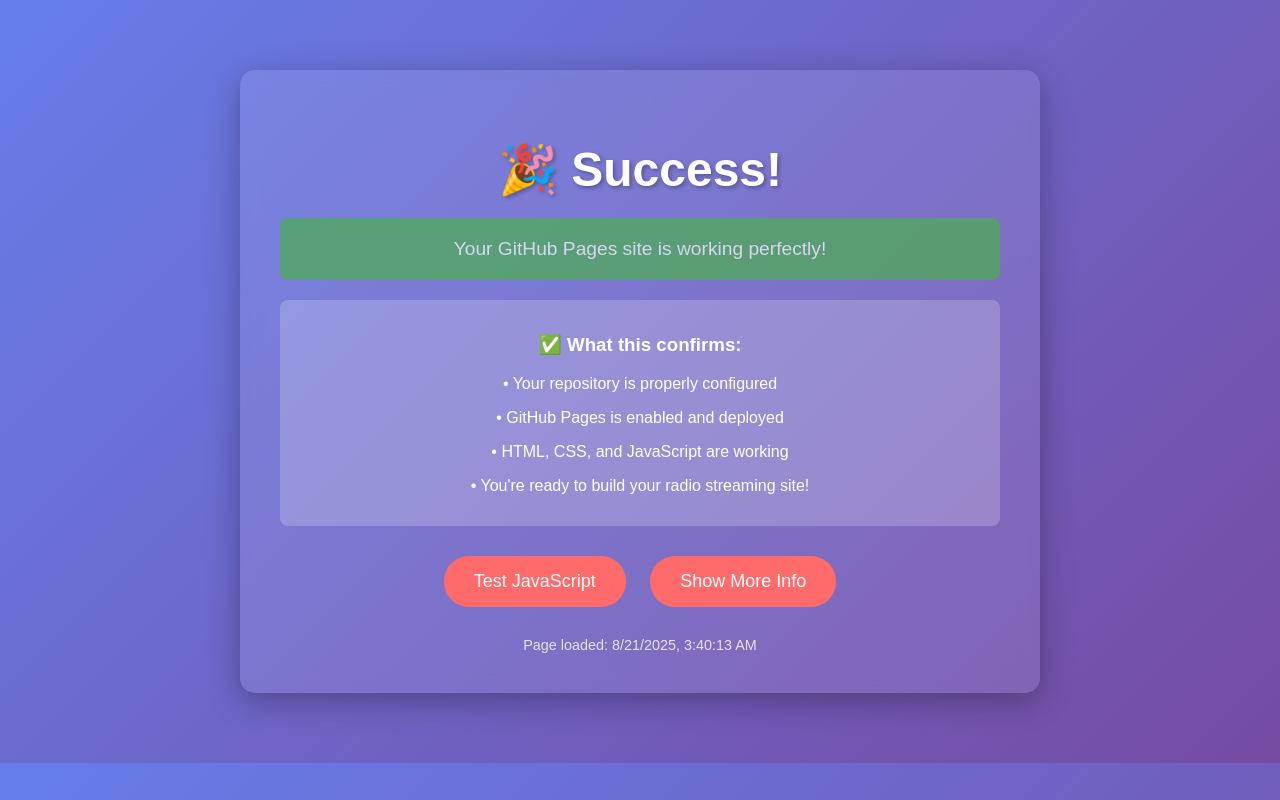
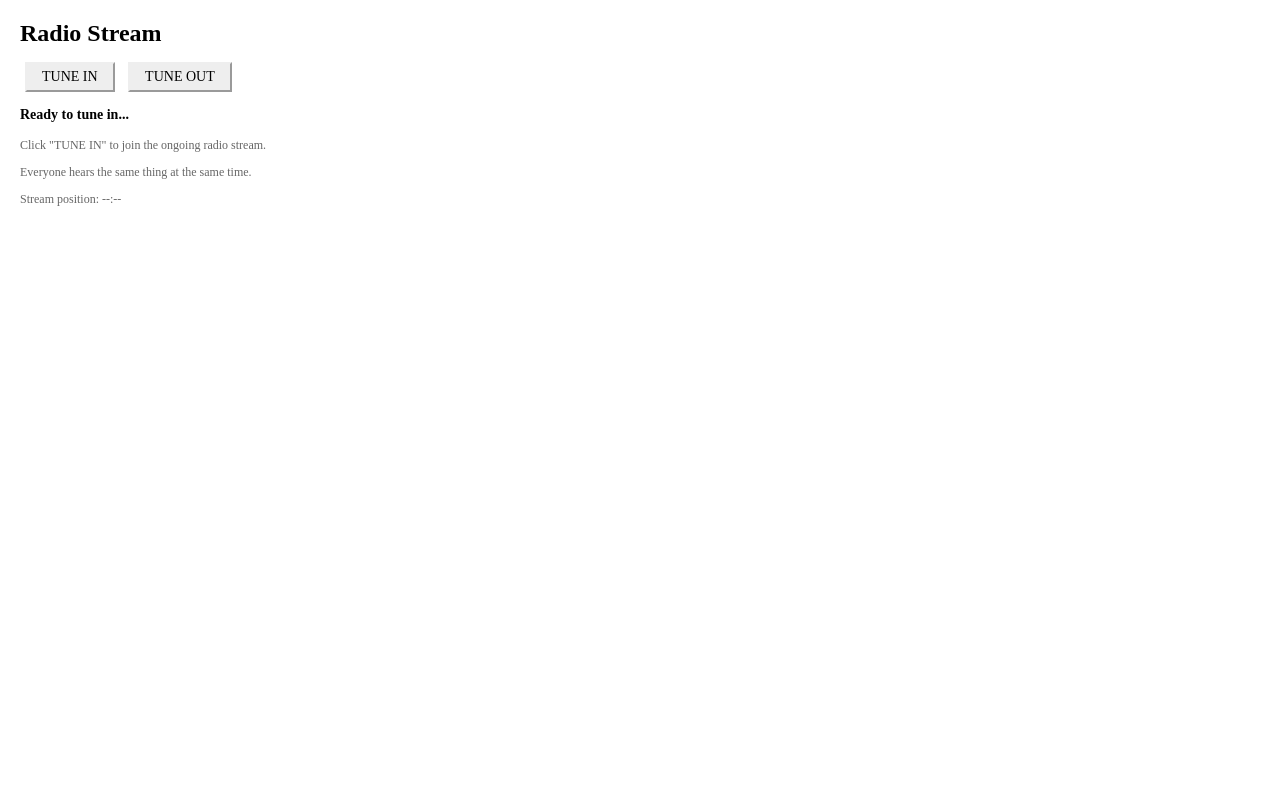
Before and after one commit to try-electronic-store/tryelectronicstore.com, a plain HTML site: page index.html in a window 1280 px wide. Drawn offline with Linux system fonts and the light colour scheme.

Commit message:
Update index.html

```diff
--- a/index.html
+++ b/index.html
@@ -1,145 +1,159 @@
 <!DOCTYPE html>
-<html lang="en">
+<html>
 <head>
+    <title>Radio Stream</title>
     <meta charset="UTF-8">
-    <meta name="viewport" content="width=device-width, initial-scale=1.0">
-    <title>GitHub Pages Test</title>
     <style>
         body {
-            font-family: Arial, sans-serif;
-            max-width: 800px;
-            margin: 50px auto;
-            padding: 20px;
-            background: linear-gradient(135deg, #667eea 0%, #764ba2 100%);
-            color: white;
-            text-align: center;
-        }
-
-        .container {
-            background: rgba(255, 255, 255, 0.1);
-            padding: 40px;
-            border-radius: 15px;
-            backdrop-filter: blur(10px);
-            box-shadow: 0 8px 32px rgba(0, 0, 0, 0.3);
+            font-family: Times New Roman, serif;
+            background-color: white;
+            color: black;
+            margin: 20px;
+            font-size: 14px;
         }
 
         h1 {
-            font-size: 3em;
-            margin-bottom: 20px;
-            text-shadow: 2px 2px 4px rgba(0, 0, 0, 0.3);
+            font-size: 24px;
+            margin-bottom: 10px;
         }
 
-        .success {
-            background: #4CAF50;
-            color: white;
-            padding: 20px;
-            border-radius: 8px;
-            margin: 20px 0;
-            font-size: 1.2em;
-            animation: pulse 2s infinite;
+        button {
+            font-family: Times New Roman, serif;
+            font-size: 14px;
+            padding: 5px 15px;
+            margin: 5px;
+            background-color: #eeeeee;
+            border: 2px outset #eeeeee;
+            cursor: pointer;
         }
 
-        @keyframes pulse {
-            0% { opacity: 1; }
-            50% { opacity: 0.7; }
-            100% { opacity: 1; }
+        button:active {
+            border: 2px inset #eeeeee;
         }
 
-        .test-button {
-            background: #FF6B6B;
-            color: white;
-            border: none;
-            padding: 15px 30px;
-            font-size: 18px;
-            border-radius: 25px;
-            cursor: pointer;
-            margin: 10px;
-            transition: transform 0.3s ease;
-        }
-
-        .test-button:hover {
-            transform: scale(1.05);
-            background: #FF5252;
+        .status {
+            margin: 10px 0;
+            font-weight: bold;
         }
 
         .info {
-            background: rgba(255, 255, 255, 0.2);
-            padding: 15px;
-            border-radius: 8px;
-            margin: 20px 0;
-        }
-
-        .timestamp {
-            font-size: 0.9em;
-            opacity: 0.8;
-            margin-top: 20px;
+            margin: 15px 0;
+            font-size: 12px;
+            color: #666666;
         }
     </style>
 </head>
 <body>
-    <div class="container">
-        <h1>🎉 Success!</h1>
+    <h1>Radio Stream</h1>
 
-        <div class="success">
-            Your GitHub Pages site is working perfectly!
-        </div>
+    <button onclick="tuneIn()">TUNE IN</button>
+    <button onclick="tuneOut()">TUNE OUT</button>
 
-        <div class="info">
-            <h3>✅ What this confirms:</h3>
-            <p>• Your repository is properly configured</p>
-            <p>• GitHub Pages is enabled and deployed</p>
-            <p>• HTML, CSS, and JavaScript are working</p>
-            <p>• You're ready to build your radio streaming site!</p>
-        </div>
+    <div class="status" id="status">Ready to tune in...</div>
 
-        <button class="test-button" onclick="testInteractivity()">Test JavaScript</button>
-        <button class="test-button" onclick="showMoreInfo()">Show More Info</button>
-
-        <div id="jsTest" style="display: none; margin-top: 20px;">
-            <div style="background: #4CAF50; padding: 15px; border-radius: 8px;">
-                🚀 JavaScript is working! You're all set to add your radio player.
-            </div>
-        </div>
-
-        <div id="moreInfo" style="display: none; margin-top: 20px;">
-            <div class="info">
-                <h4>Next Steps:</h4>
-                <p>1. Add your audio files to the repository</p>
-                <p>2. Create your radio player functionality</p>
-                <p>3. Connect your custom domain</p>
-                <p>4. Test on mobile devices</p>
-            </div>
-        </div>
-
-        <div class="timestamp">
-            Page loaded: <span id="loadTime"></span>
-        </div>
+    <div class="info">
+        <p>Click "TUNE IN" to join the ongoing radio stream.</p>
+        <p>Everyone hears the same thing at the same time.</p>
+        <p>Stream position: <span id="position">--:--</span></p>
     </div>
 
+    <audio id="radioStream" preload="none">
+        <source src="https://meek-fox-78808e.netlify.app/audio/test.mp3" type="audio/mpeg">
+        Your browser does not support the audio element.
+    </audio>
+
     <script>
-        // Display current time when page loaded
-        document.getElementById('loadTime').textContent = new Date().toLocaleString();
+        const audio = document.getElementById('radioStream');
+        const statusDiv = document.getElementById('status');
+        const positionSpan = document.getElementById('position');
 
-        function testInteractivity() {
-            const testDiv = document.getElementById('jsTest');
-            if (testDiv.style.display === 'none') {
-                testDiv.style.display = 'block';
-            } else {
-                testDiv.style.display = 'none';
+        // Radio loop configuration
+        const LOOP_DURATION = 109; // 3 minutes (adjust based on your actual file length)
+        const STREAM_START_TIME = new Date('2025-01-01T00:00:00Z'); // Arbitrary reference point
+
+        let isPlaying = false;
+        let positionInterval;
+
+        function getCurrentStreamPosition() {
+            const now = new Date();
+            const elapsed = (now - STREAM_START_TIME) / 1000; // seconds since stream "started"
+            return elapsed % LOOP_DURATION; // current position in loop
+        }
+
+        function updatePositionDisplay() {
+            if (isPlaying) {
+                const position = getCurrentStreamPosition();
+                const minutes = Math.floor(position / 60);
+                const seconds = Math.floor(position % 60);
+                positionSpan.textContent = `${minutes}:${seconds.toString().padStart(2, '0')}`;
             }
         }
 
-        function showMoreInfo() {
-            const infoDiv = document.getElementById('moreInfo');
-            if (infoDiv.style.display === 'none') {
-                infoDiv.style.display = 'block';
-            } else {
-                infoDiv.style.display = 'none';
+        function tuneIn() {
+            if (isPlaying) return;
+
+            statusDiv.textContent = "Tuning in...";
+
+            // Calculate where we should be in the stream
+            const streamPosition = getCurrentStreamPosition();
+
+            audio.currentTime = streamPosition;
+            audio.loop = true;
+
+            audio.play().then(() => {
+                isPlaying = true;
+                statusDiv.textContent = "Now playing - Live stream";
+
+                // Update position display every second
+                positionInterval = setInterval(updatePositionDisplay, 1000);
+                updatePositionDisplay();
+
+            }).catch(error => {
+                statusDiv.textContent = "Error: Could not connect to stream";
+                console.log('Playback error:', error);
+            });
+        }
+
+        function tuneOut() {
+            if (!isPlaying) return;
+
+            audio.pause();
+            isPlaying = false;
+            statusDiv.textContent = "Stream stopped";
+            positionSpan.textContent = "--:--";
+
+            if (positionInterval) {
+                clearInterval(positionInterval);
             }
         }
 
-        // Add some visual feedback
-        console.log('🎵 GitHub Pages test successful! Ready for your radio streaming site.');
+        // Handle audio events
+        audio.addEventListener('loadstart', () => {
+            if (isPlaying) statusDiv.textContent = "Connecting to stream...";
+        });
+
+        audio.addEventListener('canplay', () => {
+            if (isPlaying) statusDiv.textContent = "Now playing - Live stream";
+        });
+
+        audio.addEventListener('error', () => {
+            statusDiv.textContent = "Connection failed";
+            isPlaying = false;
+        });
+
+        // Sync correction - if audio gets out of sync, resync every 30 seconds
+        setInterval(() => {
+            if (isPlaying && !audio.paused) {
+                const expectedPosition = getCurrentStreamPosition();
+                const actualPosition = audio.currentTime;
+                const drift = Math.abs(expectedPosition - actualPosition);
+
+                // If we're more than 2 seconds off, resync
+                if (drift > 2) {
+                    audio.currentTime = expectedPosition;
+                }
+            }
+        }, 30000);
     </script>
 </body>
 </html>
```
